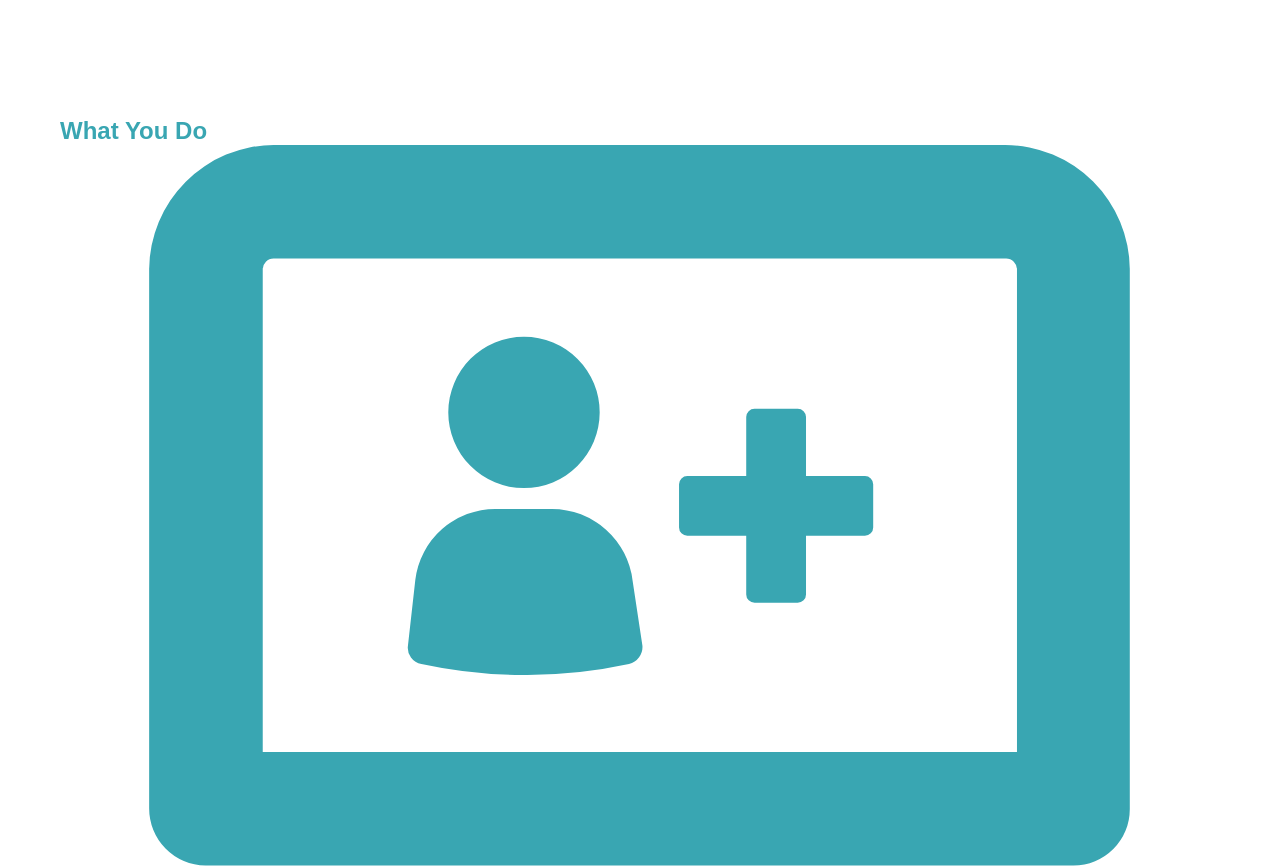
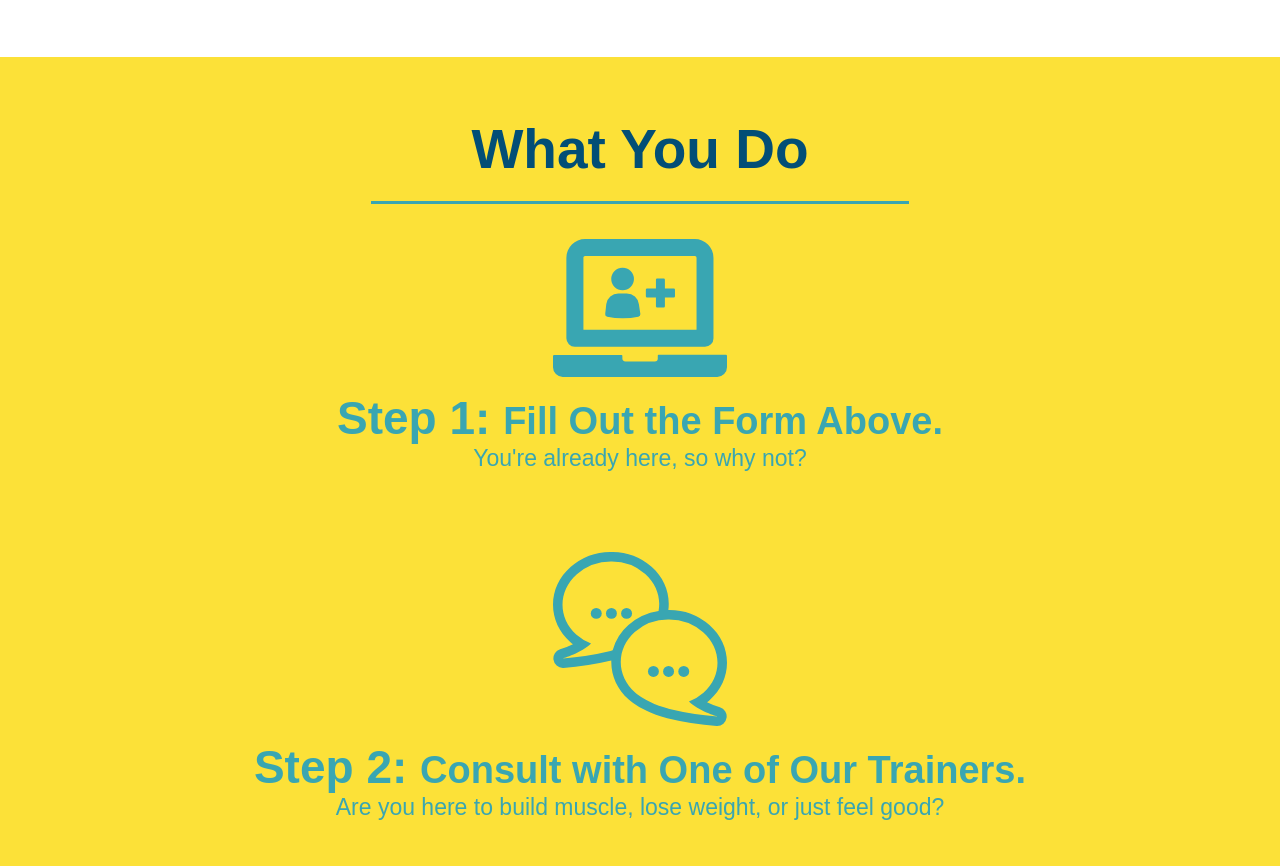
Before and after one commit to hollygreen8714/run-buddy, a plain HTML site: page index.html in a window 1280 px wide. Shown: the part 1003-1869 px from the top of the page. Drawn offline with Linux system fonts and the light colour scheme.

Commit message:
style what you do

```diff
--- a/assets/style.css
+++ b/assets/style.css
@@ -136,15 +136,6 @@ section {
       text-align: center;
 }
 
-.intro h2 {
-    font-size: 55px;
-    color: #024e76;
-    margin-bottom: 35px;
-    padding: 0 100px 20px 100px;
-    border-bottom: 3px solid;
-    border-color: #fce138;
-    display: inline-block;
-  }
 
   .intro p {
       line-height: 1.7;
@@ -153,3 +144,50 @@ section {
       font-size: 20px;
       margin: 0 auto;
   }
+
+  .steps {
+      text-align: center;
+      background: #fce138;
+  }
+
+
+  .section-title {
+    font-size: 55px;
+    color: #024e76;
+    margin-bottom: 35px;
+    padding: 0 100px 20px 100px;
+    display: inline-block;
+    border-bottom: 3px solid;
+  }
+
+  .primary-border {
+    border-color: #fce138;
+  }
+
+  .secondary-border {
+    border-color: #39a6b2;
+  }
+
+.steps div {
+    margin-bottom: 80px;
+}
+.steps img {
+    width: 15%;
+    margin: 10 px 0;
+}
+
+.steps h3 {
+    color: #39a6b2;
+    font-size: 46px;
+    margin-top: 10px;
+}
+
+.steps p {
+    color: #39a6b2;
+    font-size: 23px;
+}
+
+.steps span {
+    font-size: 38px;
+
+}
--- a/index.html
+++ b/index.html
@@ -71,7 +71,7 @@
 <!--End Hero-->
       <!--"what we do" section-->
       <section id="what-we-do" class="intro">
-          <h2>What We Do</h2>
+          <h2 class="section-title primary-border">What We Do</h2>
         <p>
           butcher selfies chambray shabby chic gentrify readymade yr Echo Park XOXO Tumblr normcore Banksy direct trade Blue Bottle chillwave you probably haven't heard of them single-origin coffee Vice fanny pack fixie Odd Future Austin fingerstache pickled twee synth Wes Anderson Thundercats viral bitters flannel meggings narwhal Marfa Schlitz sustainable Intelligentsia umami deep v craft
   </p>
@@ -79,31 +79,31 @@
       </section>
 
       <!--"what you do" section-->
-      <section id="what-you-do">
-          <h2>What You Do</h2>
+      <section id="what-you-do" class="steps">
+          <h2 class="section-title secondary-border">What You Do</h2>
           <div>
               <!--insert this img element-->
               <img src="./assets/images/step-1.svg" alt="" />
-            <h3>Step 1: Fill Out the Form Above.</h3>
+            <h3>Step 1: <span>Fill Out the Form Above.</span></h3>
             <p>You're already here, so why not?</p>
           </div>
 
           <div>
               <img src="./assets/images/step-2.svg" alt="" />
-            <h3>Step 2: Consult with One of Our Trainers.</h3>
+            <h3>Step 2: <span>Consult with One of Our Trainers.</span></h3>
             <p>Are you here to build muscle, lose weight, or just feel good?</p>
           </div>
 
           <div>
               <img src="./assets/images/step-3.svg" alt="" />
-            <h3>Step 3: Get Running.</h3>
-            <p>Hit the ground running (literally) once your trainer lays out your plan.</p>
+            <h3>Step 3: <span>Get Running.</h3>
+            <p>Hit the ground running (literally) once your trainer lays out your plan.</span></p>
           </div>
 
           <div>
               <img src="./assets/images/step-4.svg" alt="" />
-            <h3>Step 4: See Results.</h3>
-            <p>Bi-weekly checkins with your trainer will keep you focused</p>
+            <h3>Step 4: <span>See Results.</h3>
+            <p>Bi-weekly checkins with your trainer will keep you focused.</span></p>
           </div>
         </section>
         </p>
```
